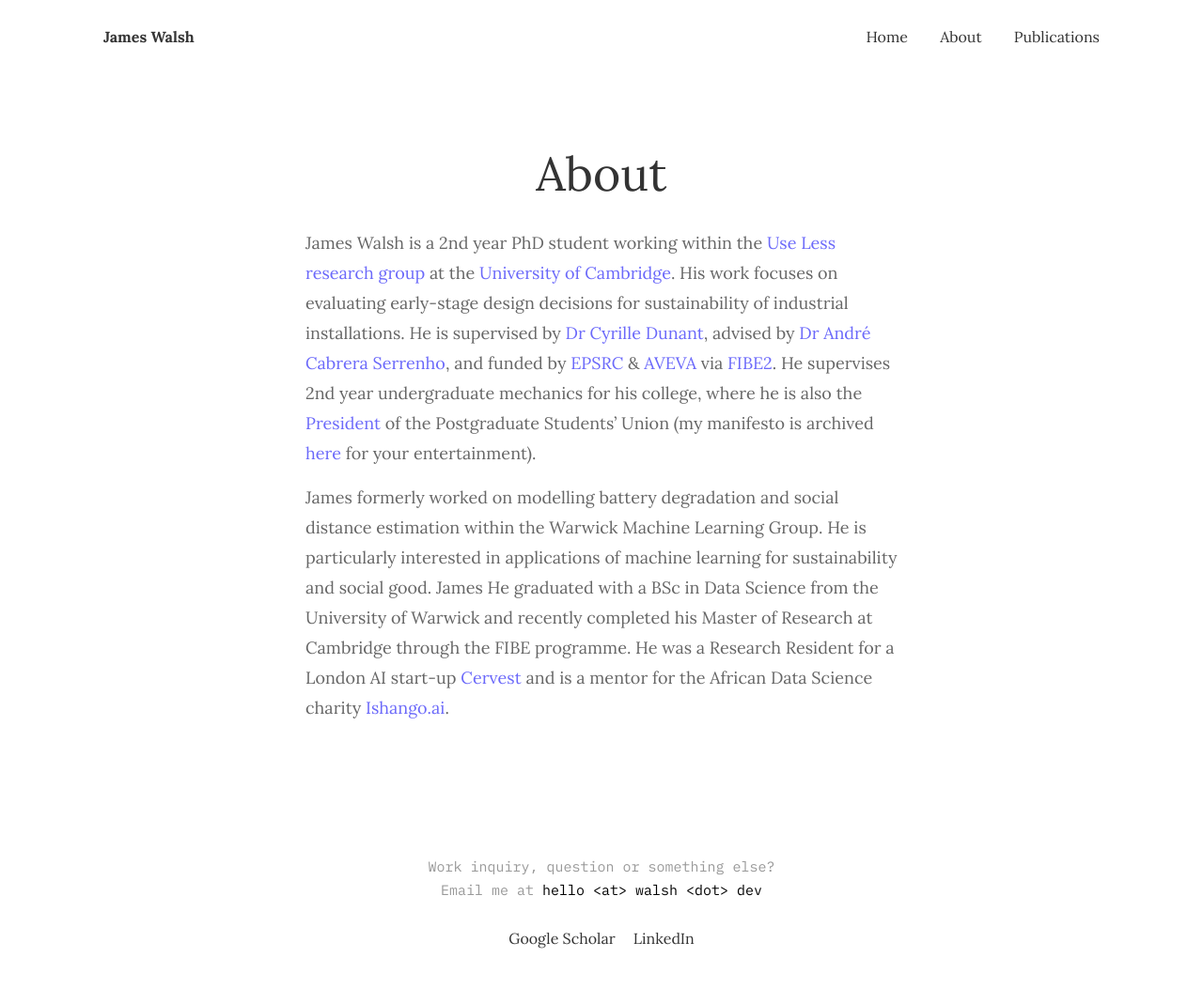
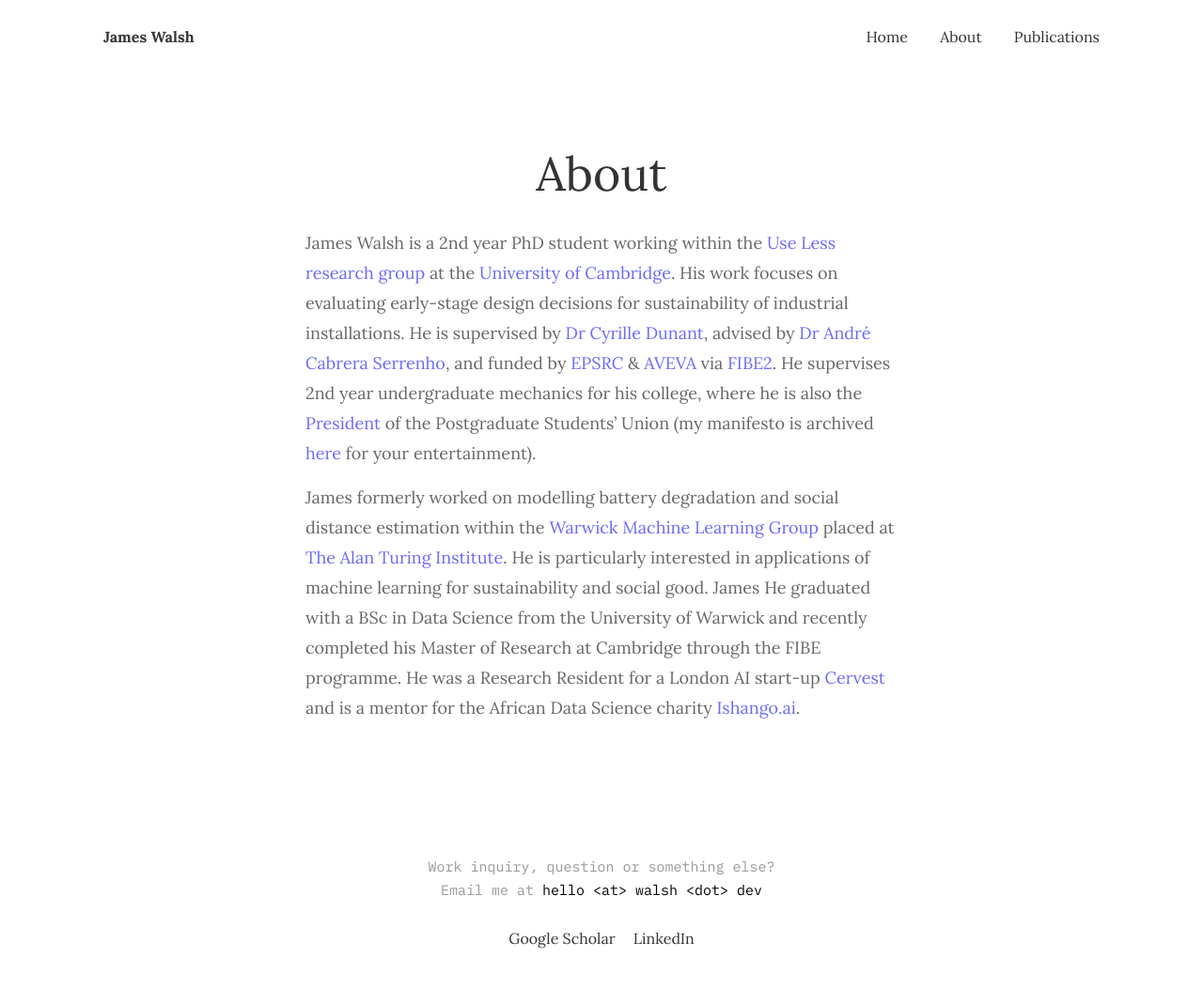
Before and after one commit to dead-water/dead-water.github.io, a Jekyll site: the page built from _pages/about.md, in a window 1280 px wide. Shown: the whole page at 94% size. Built offline with Jekyll 4.4.1, drawn with Linux system fonts in a browser that asks for light colours.

Commit message:
more links

```diff
--- a/_pages/about.md
+++ b/_pages/about.md
@@ -7,4 +7,4 @@ permalink: /about/
 James Walsh is a 2nd year PhD student working within the <a href="https://ukfires.org/james-walsh/">Use Less research group</a> at the <a href="https://www.fibe-cdt.eng.cam.ac.uk/staff/james-walsh">University of Cambridge</a>. His work focuses on evaluating early-stage design decisions for sustainability of industrial installations. He is supervised by <a href="https://www.uselessgroup.org/about-us/current-people/dr-cyrille-dunant">Dr Cyrille Dunant</a>, advised by <a href="https://www.uselessgroup.org/about-us/current-people/dr-andre-cabrera-serrenho">Dr André Cabrera Serrenho</a>, and funded by <a href="https://www.ukri.org/councils/epsrc/">EPSRC</a> &#38; <a href="https://www.aveva.com/">AVEVA</a> via <a href="https://www.fibe-cdt.eng.cam.ac.uk/">FIBE2</a>. He supervises 2nd year undergraduate mechanics for his college, where he is also the <a href="https://www.girtonmcr.com/committee">President</a> of the Postgraduate Students' Union (my manifesto is archived <a href="/mcr/">here</a> for your entertainment).
 
 
-James formerly worked on modelling battery degradation and social distance estimation within the Warwick Machine Learning Group. He is particularly interested in applications of machine learning for sustainability and social good. James He graduated with a BSc in Data Science from the University of Warwick and recently completed his Master of Research at Cambridge through the FIBE programme. He was a Research Resident for a London AI start-up <a href="https://cervest.earth/">Cervest</a> and is a mentor for the African Data Science charity <a href="https://ishango.ai/">Ishango.ai</a>.
+James formerly worked on modelling battery degradation and social distance estimation within the <a href="https://wmlg.io/">Warwick Machine Learning Group</a> placed at <a href="https://www.turing.ac.uk/">The Alan Turing Institute</a>. He is particularly interested in applications of machine learning for sustainability and social good. James He graduated with a BSc in Data Science from the University of Warwick and recently completed his Master of Research at Cambridge through the FIBE programme. He was a Research Resident for a London AI start-up <a href="https://cervest.earth/">Cervest</a> and is a mentor for the African Data Science charity <a href="https://ishango.ai/">Ishango.ai</a>.
```
